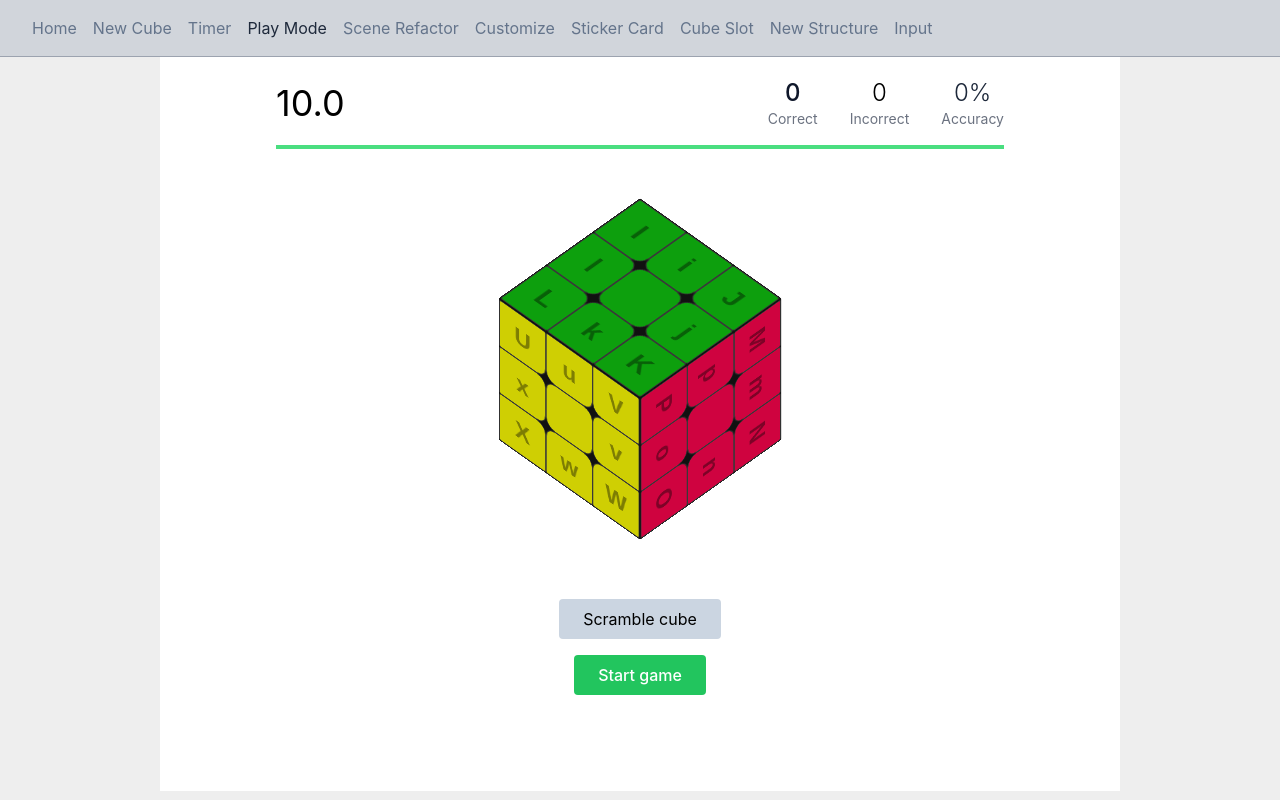
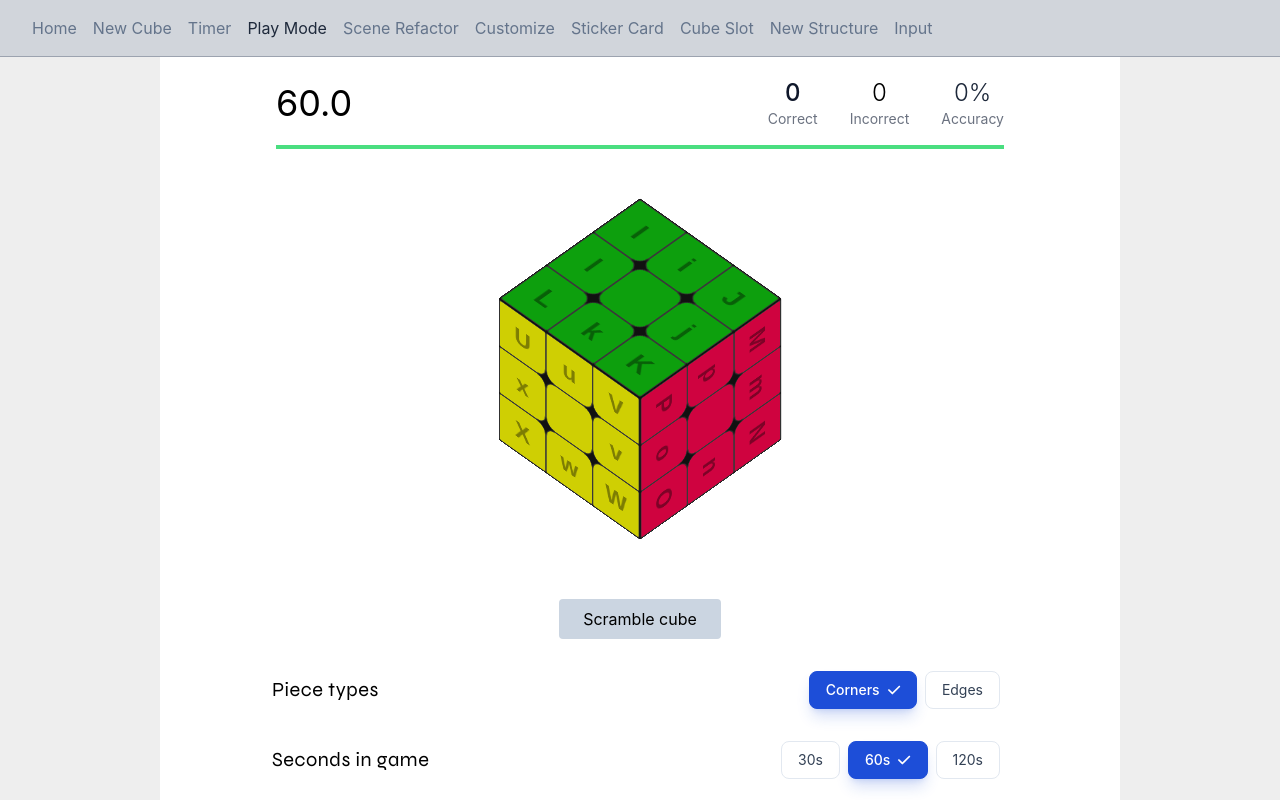
Before and after one commit to McHeisenburglar/rubiks-cube-3d-vite, a React (Vite) app: page /rubiks-cube-3d-vite/play-mode in a window 1280 px wide. Shown: the top 800 px of the page. Built offline with nearby package versions, Linux system fonts and the light colour scheme.

Commit message:
Add inputs for GameOptions.

```diff
--- a/src/components/play-mode/Main.tsx
+++ b/src/components/play-mode/Main.tsx
@@ -70,6 +70,7 @@ import HighlightContextWrapper from "../scene-refactor/HighlightContextProvider"
 import { useSpotlightContext } from "../scene-refactor/useSpotlight";
 import { CorrectGuessLog, GuessLogEntry } from "../timer/TimerMain";
 import { useDocumentTitle } from "../ui/customize/useDocumentTitle";
+import { PlayButton, RadioOption, SwitchList } from "../input/InputPage";
 
 const SeparateTimerComponent = () => {
     const gameTimer = useCountdown({
@@ -88,25 +89,6 @@ const SeparateTimerComponent = () => {
     );
 };
 
-const PlayModeComponent = () => {
-    const cube = useMemo<CubeWithPos>(() => {
-        const cube = new CubeWithPos();
-        cube.scramble();
-        return cube;
-    }, []);
-
-    return (
-        <>
-            <SeparateTimerComponent />
-            <HighlightContextWrapper>
-                <RotationContextWrapper>
-                    <CubeComponent cube={cube} />
-                </RotationContextWrapper>
-            </HighlightContextWrapper>
-        </>
-    );
-};
-
 const PlayModeComponent2: React.FC = () => {
     console.log("rendered");
     const [scramble, setScramble] = useState<string | null>(null);
@@ -115,6 +97,27 @@ const PlayModeComponent2: React.FC = () => {
         if (scramble) cube.performAlgorithm(scramble);
         return cube;
     }, [scramble]);
+
+    interface GameOptions {
+        pieceType: "corner" | "edge";
+        seconds: number;
+    }
+
+    const [gameOptions, setGameOptions] = useState<GameOptions>({
+        pieceType: "corner",
+        seconds: 60,
+    });
+
+    const handleRadioClick = (key: "pieceType" | "seconds") => {
+        return (option: RadioOption) => {
+            setGameOptions((cur) => {
+                return {
+                    ...cur,
+                    [key]: option.value,
+                };
+            });
+        };
+    };
 
     const { setSpotlight, clearSpotlight } = useSpotlightContext();
 
@@ -162,11 +165,6 @@ const PlayModeComponent2: React.FC = () => {
             game.checkGuess(e);
         }
     });
-
-    const gameOptions = {
-        seconds: 10,
-        type: "corner",
-    };
 
     const gameTimer = useCountdown({
         seconds: gameOptions.seconds,
@@ -232,6 +230,63 @@ const PlayModeComponent2: React.FC = () => {
                     </div>
                 </>
             )}
+            {!game.inProgress && (
+                <>
+                    <div className="p-4 flex justify-between items-center">
+                        <h3 className="wide text-xl">Piece types</h3>
+                        <div className="flex justify-center items-center">
+                            <SwitchList
+                                options={[
+                                    {
+                                        label: "Corners",
+                                        value: "corner",
+                                    },
+                                    {
+                                        label: "Edges",
+                                        value: "edge",
+                                    },
+                                ]}
+                                selectedValue={gameOptions.pieceType}
+                                handleClick={handleRadioClick("pieceType")}
+                            />
+                        </div>
+                    </div>
+                    <div className="p-4 flex justify-between items-center">
+                        <h3 className="wide text-xl">Seconds in game</h3>
+                        <div className="flex justify-center items-center">
+                            <SwitchList
+                                options={[
+                                    {
+                                        label: "30s",
+                                        value: 30,
+                                    },
+                                    {
+                                        label: "60s",
+                                        value: 60,
+                                    },
+                                    {
+                                        label: "120s",
+                                        value: 120,
+                                    },
+                                ]}
+                                selectedValue={gameOptions.seconds}
+                                handleClick={handleRadioClick("seconds")}
+                            />
+                        </div>
+                    </div>
+
+                    <div className="p-4 flex justify-end">
+                        <PlayButton
+                            disabled={
+                                !gameOptions.pieceType || !gameOptions.seconds
+                            }
+                            handleClick={() => {}}
+                        >
+                            Start game
+                        </PlayButton>
+                    </div>
+                </>
+            )}
             <PlayModeControls
                 isPaused={gameTimer.isPaused}
                 isRunning={gameTimer.isRunning}
```
Also changed, not shown: src/components/input/InputPage.tsx (+7 -5 lines).
